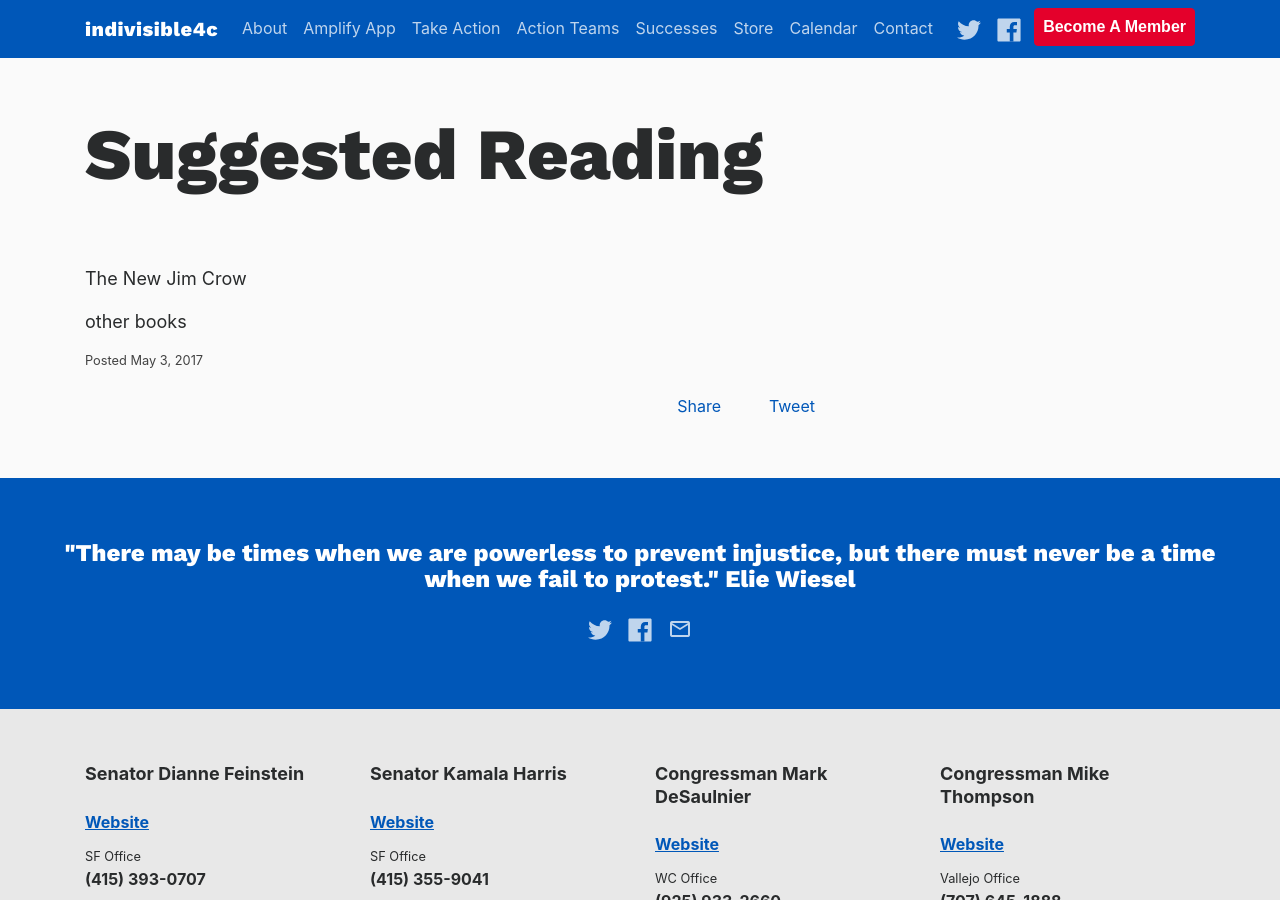
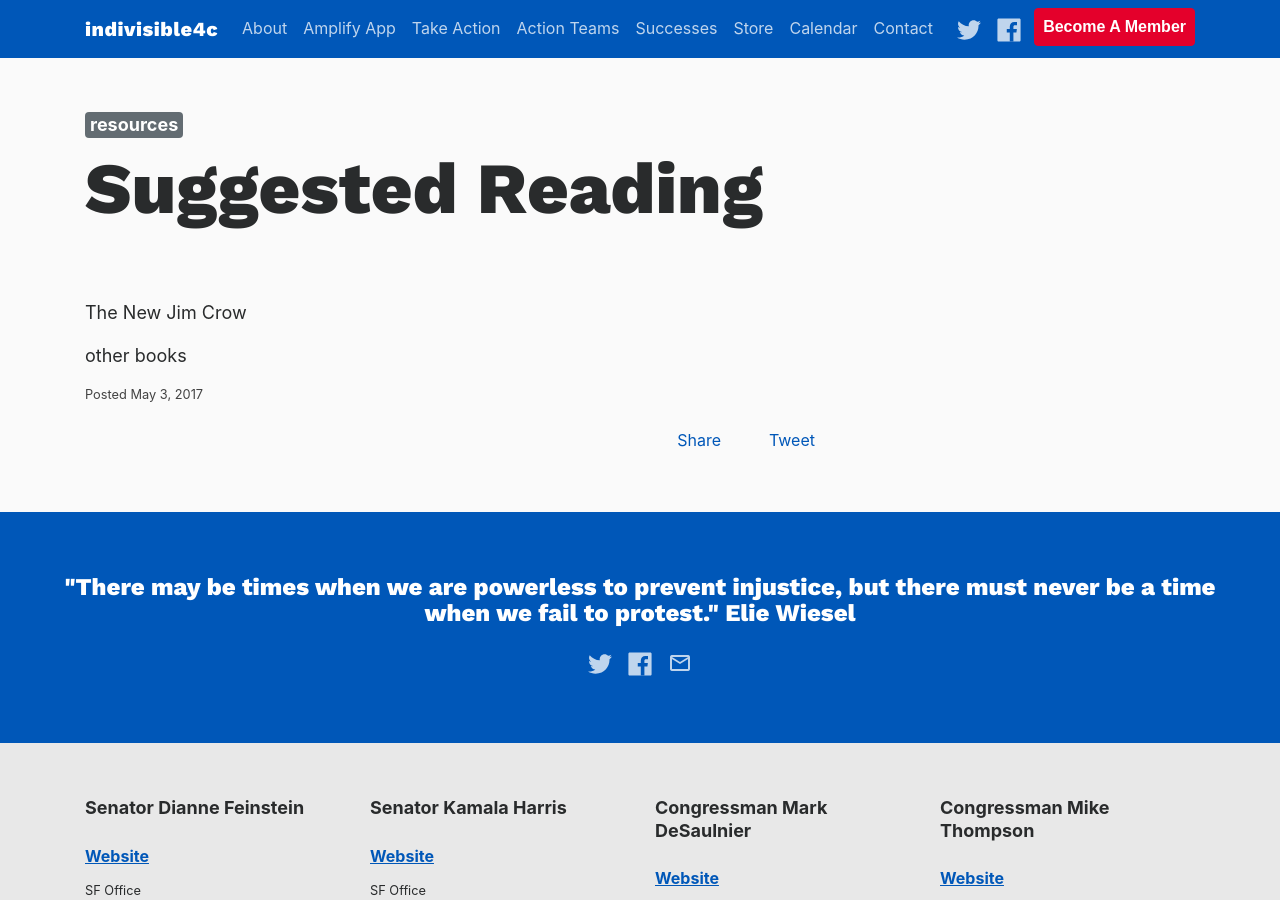
Before and after one commit to IndivisibleTemplate/BasicTemplate, a Jekyll site: the page built from _posts/2017-05-03-suggested-reading.markdown, in a window 1280 px wide and 900 px high. Built offline with Jekyll 4.4.1, drawn with Linux system fonts in a browser that asks for light colours; nearby versions of some CDN libraries; comment, search, counter and statistics services are not loaded.

Commit message:
Updated Suggested Reading

```diff
--- a/_posts/2017-05-03-suggested-reading.markdown
+++ b/_posts/2017-05-03-suggested-reading.markdown
@@ -1,6 +1,10 @@
 ---
 title: Suggested Reading
 date: 2017-05-03 22:25:00 -07:00
+categories:
+- resources
+tags:
+- resources
 is featured: true
 layout: post
 ---
```
